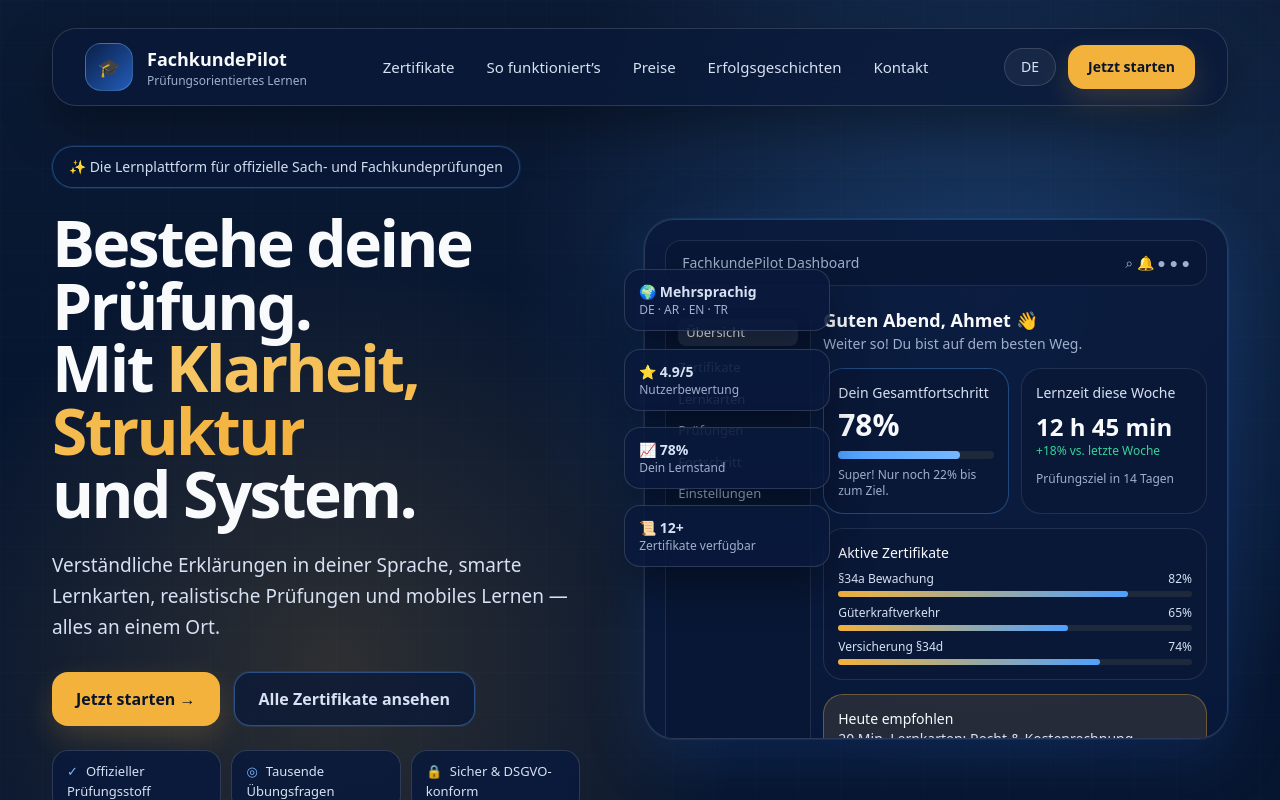
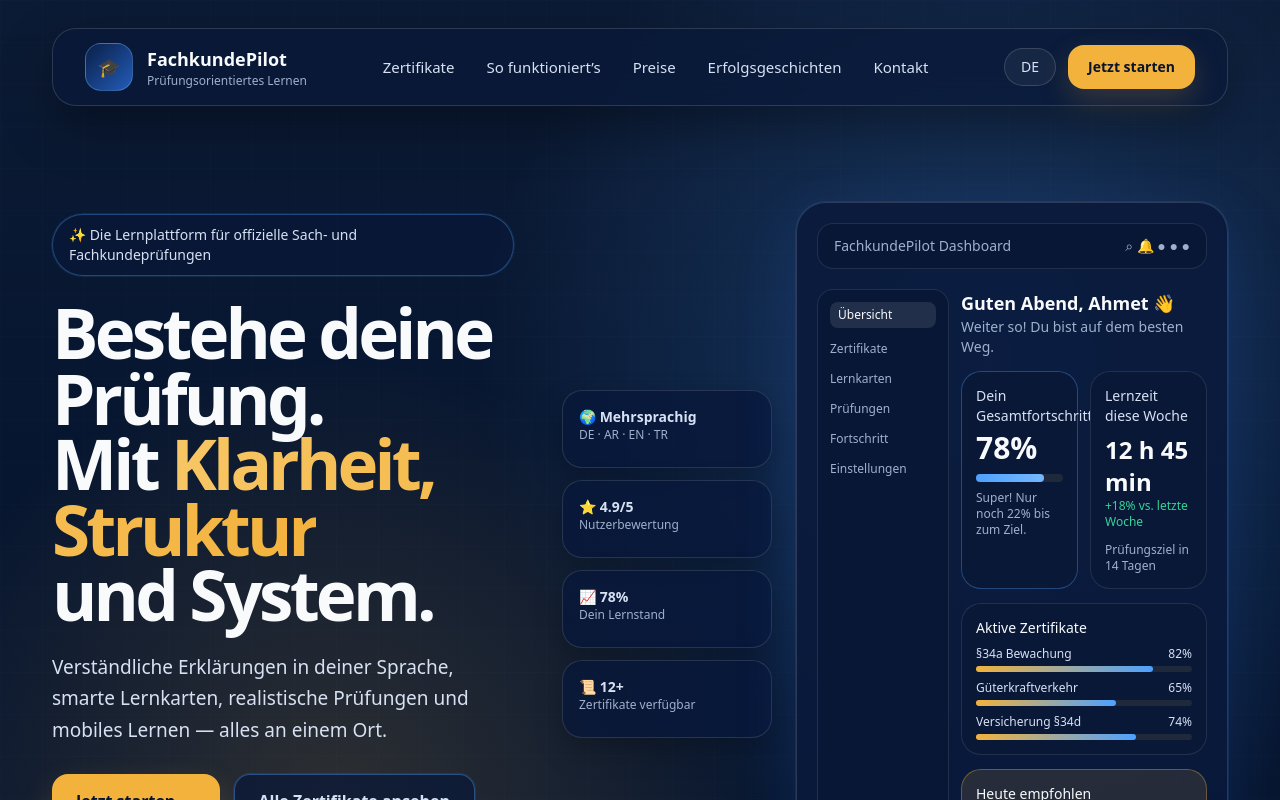
Before and after one commit to ammarsenaid/learn, a Next.js app: page / in a window 1280 px wide. Shown: the top 800 px of the page. Built offline with nearby package versions, Linux system fonts and the light colour scheme.

Commit message:
Stabilize hero grid layout and dashboard stat cards

```diff
--- a/app/page.tsx
+++ b/app/page.tsx
@@ -128,12 +128,12 @@ export default function HomePage() {
             </div>
           </nav>
 
-          <div className="grid items-center gap-10 lg:min-h-[calc(100vh-160px)] lg:max-h-[760px] lg:grid-cols-[minmax(0,0.95fr)_minmax(520px,1.05fr)] lg:gap-12 xl:gap-16">
-            <div className="max-w-[620px]">
+          <div className="grid items-center gap-10 pt-14 pb-[72px] lg:min-h-[760px] lg:max-h-[880px] lg:grid-cols-12 lg:gap-12">
+            <div className="max-w-[620px] lg:col-span-5">
               <p className="mb-6 inline-flex items-center gap-2 rounded-full border border-[#4EA1FF]/35 bg-[rgba(9,24,56,0.72)] px-4 py-2.5 text-sm text-[#D7E1F3] shadow-[0_0_0_1px_rgba(78,161,255,0.12)]">
                 ✨ Die Lernplattform für offizielle Sach- und Fachkundeprüfungen
               </p>
-              <h1 className="max-w-[620px] text-[clamp(2.75rem,9vw,3.25rem)] font-semibold leading-[1.02] tracking-[-0.04em] md:text-[clamp(3.1rem,8vw,4rem)] lg:text-[clamp(3.5rem,5vw,5.4rem)] lg:leading-[0.98]">
+              <h1 className="max-w-[560px] text-[clamp(2.7rem,12vw,3.6rem)] font-semibold leading-[0.95] tracking-[-0.055em] lg:text-[clamp(3.7rem,5.4vw,5.4rem)]">
                 Bestehe deine Prüfung.
                 <br />
                 Mit <span className="bg-gradient-to-r from-[#f7c664] to-[#F3B23C] bg-clip-text text-transparent">Klarheit, Struktur</span>
@@ -161,20 +161,30 @@ export default function HomePage() {
               </div>
             </div>
 
-            <div className="relative w-full max-w-[660px] lg:ml-auto">
+            <div className="relative w-full min-w-0 lg:col-span-7">
               <div className="absolute -inset-3 -z-10 rounded-[32px] bg-[radial-gradient(circle,rgba(78,161,255,.24),transparent_68%)]" />
-              <div className="relative max-h-[520px] overflow-hidden rounded-[30px] border border-white/[0.14] bg-[rgba(10,26,60,0.88)] p-4 shadow-[0_0_0_1px_rgba(78,161,255,0.12),0_20px_60px_rgba(35,92,185,0.22)] md:p-5">
-                <div className="mb-5 flex items-center justify-between rounded-2xl border border-white/10 bg-[#081735] px-4 py-3 text-sm text-[#9FB0CC]">
-                  <span>FachkundePilot Dashboard</span>
-                  <span>⌕ 🔔 ● ● ●</span>
+              <div className="grid min-w-0 items-center gap-5 min-[1101px]:grid-cols-[210px_minmax(0,1fr)] min-[1101px]:gap-6">
+                <div className="grid grid-cols-2 gap-3 min-[1101px]:grid-cols-1 min-[1101px]:gap-3">
+                  {[["🌍","Mehrsprachig","DE · AR · EN · TR"],["⭐","4.9/5","Nutzerbewertung"],["📈","78%","Dein Lernstand"],["📜","12+","Zertifikate verfügbar"]].map(([i,t,s]) => (
+                    <div key={t} className="min-h-[78px] w-full rounded-[20px] border border-white/[0.12] bg-[rgba(8,24,58,0.78)] px-4 py-4 text-sm text-[#D7E1F3] shadow-[0_12px_30px_rgba(0,0,0,0.24)] transition-colors duration-200 hover:border-white/25 hover:bg-[rgba(10,28,66,0.86)] hover:shadow-[0_16px_34px_rgba(0,0,0,0.32)]">
+                      <p>{i} <span className="font-semibold">{t}</span></p>
+                      <p className="text-xs text-[#9FB0CC]">{s}</p>
+                    </div>
+                  ))}
                 </div>
-                <div className="grid gap-3 md:grid-cols-[146px_1fr]">
-                  <aside className="rounded-2xl border border-white/10 bg-[#081735] p-3 text-[13px] text-[#9FB0CC]">
-                    {['Übersicht','Zertifikate','Lernkarten','Prüfungen','Fortschritt','Einstellungen'].map((s, i) => <p key={s} className={i===0 ? 'mb-3 rounded-lg bg-white/10 px-2 py-1 text-[#F8FAFC]' : 'mb-3'}>{s}</p>)}
-                  </aside>
-                    <div className="space-y-3.5">
+
+                <div className="min-w-0 overflow-hidden rounded-[30px] border border-white/[0.14] bg-[rgba(10,26,60,0.88)] p-4 shadow-[0_0_0_1px_rgba(78,161,255,0.12),0_20px_60px_rgba(35,92,185,0.22)] md:p-5">
+                  <div className="mb-5 flex items-center justify-between rounded-2xl border border-white/10 bg-[#081735] px-4 py-3 text-sm text-[#9FB0CC]">
+                    <span>FachkundePilot Dashboard</span>
+                    <span>⌕ 🔔 ● ● ●</span>
+                  </div>
+                  <div className="grid min-w-0 gap-3 min-[420px]:grid-cols-[126px_minmax(0,1fr)] md:grid-cols-[132px_minmax(0,1fr)]">
+                    <aside className="rounded-2xl border border-white/10 bg-[#081735] p-3 text-[12px] text-[#9FB0CC]">
+                      {['Übersicht','Zertifikate','Lernkarten','Prüfungen','Fortschritt','Einstellungen'].map((s, i) => <p key={s} className={i===0 ? 'mb-3 rounded-lg bg-white/10 px-2 py-1 text-[#F8FAFC]' : 'mb-3'}>{s}</p>)}
+                    </aside>
+                    <div className="min-w-0 space-y-3.5">
                       <div>
-                        <p className="text-lg font-semibold">Guten Abend, Ahmet 👋</p>
+                        <p className="text-base font-semibold sm:text-lg">Guten Abend, Ahmet 👋</p>
                         <p className="text-sm text-[#9FB0CC]">Weiter so! Du bist auf dem besten Weg.</p>
                       </div>
                       <div className="grid gap-3 md:grid-cols-2">
@@ -194,14 +204,11 @@ export default function HomePage() {
                     </div>
                     <div className="rounded-[20px] border border-[#F3B23C]/35 bg-[rgba(243,178,60,0.12)] p-3.5">
                       <p className="text-sm text-[#F8FAFC]">Heute empfohlen</p><p className="text-sm text-[#D7E1F3]">20 Min. Lernkarten: Recht & Kostenrechnung</p>
-                      <button className="mt-3 rounded-xl border border-white/15 bg-white/10 px-3 py-2 text-xs text-[#F8FAFC] transition hover:-translate-y-0.5">Weiterlernen</button>
+                      <button className="mt-3 rounded-xl border border-white/15 bg-white/10 px-3 py-2 text-xs text-[#F8FAFC] transition-colors hover:bg-white/15">Weiterlernen</button>
                     </div>
                   </div>
                 </div>
-              </div>
-              <div className="mt-4 grid grid-cols-2 gap-3 md:mt-0 md:grid-cols-2 lg:absolute lg:left-0 lg:top-0 lg:z-10 lg:grid-cols-1 lg:gap-2.5">
-                {[['🌍','Mehrsprachig','DE · AR · EN · TR'],['⭐','4.9/5','Nutzerbewertung'],['📈','78%','Dein Lernstand'],['📜','12+','Zertifikate verfügbar']].map(([i,t,s], idx) => <div key={t} className={`rounded-2xl border border-white/[0.14] bg-[rgba(10,26,60,0.88)] px-3.5 py-3 text-sm text-[#D7E1F3] shadow-[0_20px_40px_rgba(0,0,0,0.35)] transition hover:-translate-y-1 lg:w-[206px] ${idx === 0 ? 'lg:translate-x-[-20px] lg:translate-y-[50px]' : ''} ${idx === 1 ? 'lg:translate-x-[-20px] lg:translate-y-[58px]' : ''} ${idx === 2 ? 'lg:translate-x-[-20px] lg:translate-y-[64px]' : ''} ${idx === 3 ? 'lg:translate-x-[-20px] lg:translate-y-[70px]' : ''}`}><p>{i} <span className='font-semibold'>{t}</span></p><p className='text-xs text-[#9FB0CC]'>{s}</p></div>)}
-              </div>
+              </div>              </div>
             </div>
           </div>
         </div>
```
